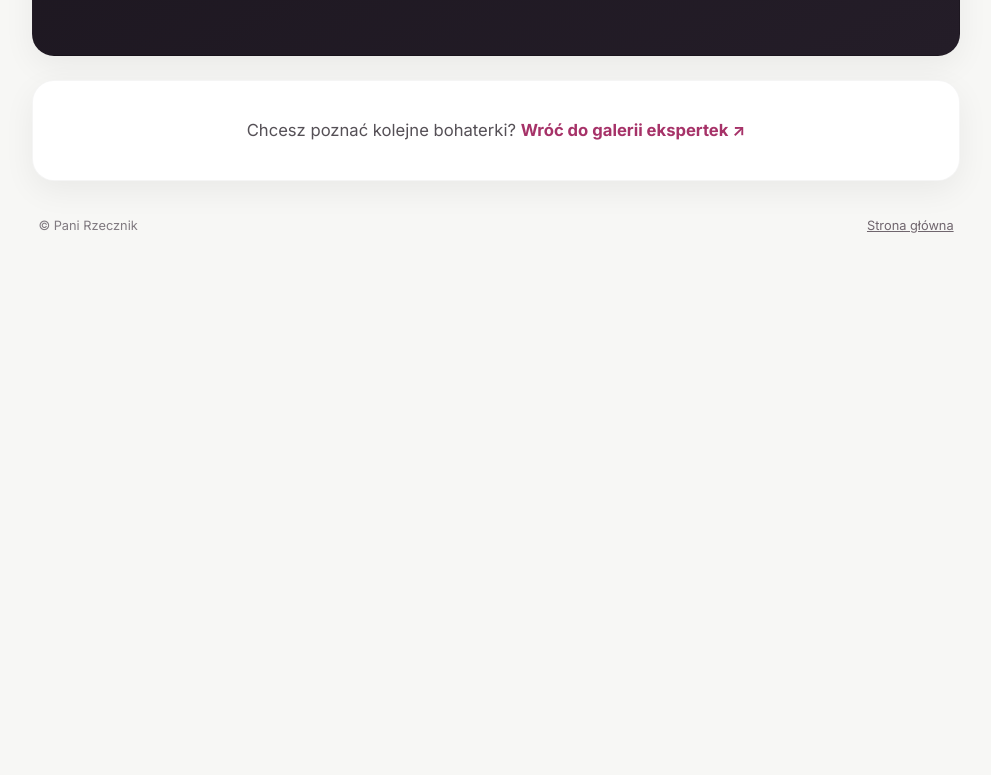
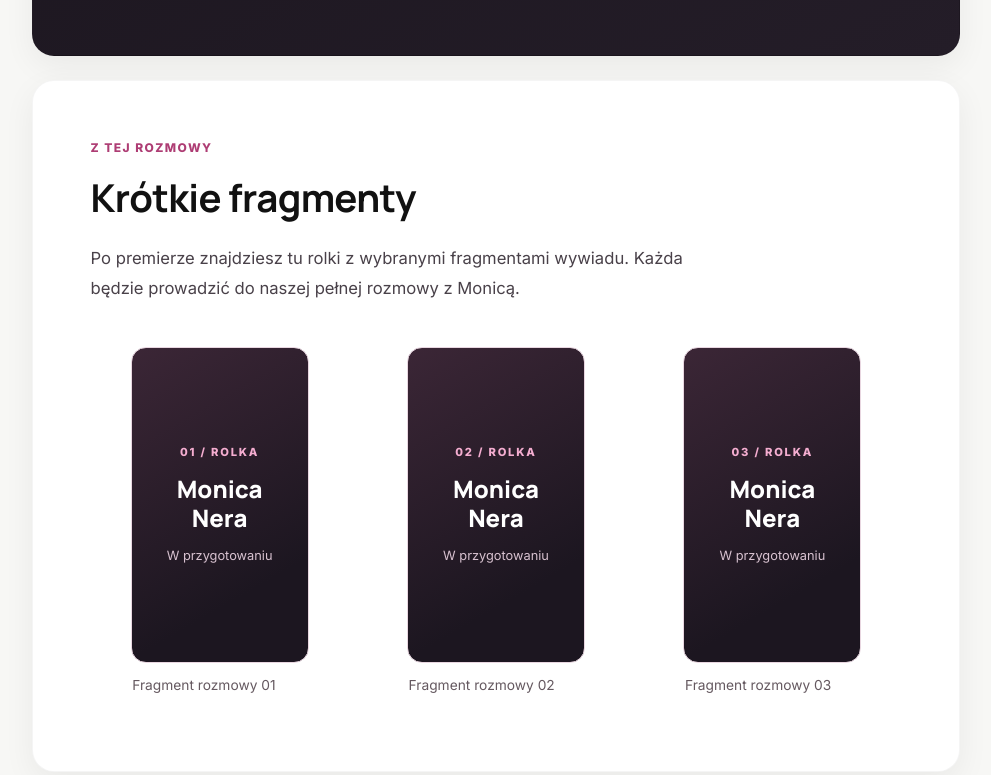
Before and after one commit to grzegorznowosielski-bot/panirzecznik, a plain HTML site: page ekspertka-w-kadrze/monica-nera/index.html in a window 1280 px wide. Shown: the part 2542-3317 px from the top of the page, without its empty margins (144-1135 px from the left). Before the commit the page ends 2881 px from the top, so only its background shows below. Drawn offline with Linux system fonts and the light colour scheme.

Commit message:
Add reels gallery placeholders to Monica Nera episode

```diff
--- a/ekspertka-w-kadrze/monica-nera/index.html
+++ b/ekspertka-w-kadrze/monica-nera/index.html
@@ -52,12 +52,20 @@
       .portrait-interview__placeholder { aspect-ratio: 16/9; border: 1px dashed #765b6e; background: rgba(255,255,255,.035); border-radius: 16px; margin-top: 1.8rem; display: grid; place-items: center; text-align: center; padding: 2rem; }
       .portrait-interview__placeholder span { display: block; color: #efbdd4; font-family: Manrope,Inter,sans-serif; font-size: clamp(1.1rem, 2.8vw, 1.7rem); font-weight: 700; }
       .portrait-interview__placeholder small { color: #b9a8b5; font-size: .85rem; display: block; margin-top: .65rem; }
+      .portrait-reels__lead { max-width: 640px; }
+      .portrait-reels__grid { display: grid; grid-template-columns: repeat(3, minmax(0, 1fr)); gap: 1.15rem; margin-top: 1.7rem; }
+      .portrait-reel { min-width: 0; }
+      .portrait-reel__frame { aspect-ratio: 9 / 16; display: flex; align-items: center; justify-content: center; flex-direction: column; padding: 1.2rem; gap: .8rem; border: 1px solid #e8d6e0; border-radius: 15px; background: linear-gradient(150deg, #3b2636, #1c1620 75%); color: #fff; text-align: center; }
+      .portrait-reel__no { color: #f4add0; text-transform: uppercase; letter-spacing: .16em; font-weight: 800; font-size: .7rem; }
+      .portrait-reel__title { font: 800 clamp(1.1rem, 2.2vw, 1.5rem)/1.2 Manrope, Inter, sans-serif; }
+      .portrait-reel__note { color: #d8c2d0; font-size: .8rem; }
+      .portrait-reel figcaption { color: #655960; font-size: .86rem; padding: .65rem .1rem 0; }
       .portrait-follow { text-align: center; padding: 2.2rem; margin-top: 1.5rem; }
       .portrait-follow p { color: #555056; }
       .portrait-follow a { color: #a63268; font-weight: 700; text-decoration: none; }
       .portrait-footer { display: flex; justify-content: space-between; gap: 1rem; flex-wrap: wrap; margin-top: 1.7rem; padding: .4rem; color: #807a80; font-size: .8rem; }
       .portrait-footer a { color: #70666e; }
-      @media(max-width: 700px) { .portrait-split { grid-template-columns: 1fr; } .portrait-monogram { min-height: 210px; } }
+      @media(max-width: 700px) { .portrait-split { grid-template-columns: 1fr; } .portrait-monogram { min-height: 210px; } .portrait-reels__grid { grid-auto-flow: column; grid-auto-columns: minmax(185px, 65%); grid-template-columns: none; overflow-x: auto; scroll-snap-type: x mandatory; padding-bottom: .6rem; } .portrait-reel { scroll-snap-align: start; } }
       @media(max-width: 480px) { .portrait-page { padding: 1rem .85rem 3rem; } .portrait-hero, .portrait-section { padding: 1.75rem 1.35rem; } .portrait-hero h1 { font-size: 3.15rem; } .portrait-meta { gap: .3rem; } .portrait-video { margin-top: 1.8rem; } .portrait-video::after { inset: .8rem; } }
     </style>
   </head>
@@ -111,6 +119,38 @@
         </section>
       </article>
 
+      <section class="card portrait-section portrait-reels" id="rolki" aria-labelledby="rolki-title">
+        <span class="portrait-section__kicker">Z tej rozmowy</span>
+        <h2 id="rolki-title">Krótkie fragmenty</h2>
+        <p class="portrait-reels__lead">Po premierze znajdziesz tu rolki z wybranymi fragmentami wywiadu. Każda będzie prowadzić do naszej pełnej rozmowy z Monicą.</p>
+        <div class="portrait-reels__grid">
+          <figure class="portrait-reel">
+            <div class="portrait-reel__frame" aria-label="Miejsce na pierwszą rolkę">
+              <span class="portrait-reel__no">01 / ROLKA</span>
+              <span class="portrait-reel__title">Monica Nera</span>
+              <span class="portrait-reel__note">W przygotowaniu</span>
+            </div>
+            <figcaption>Fragment rozmowy 01</figcaption>
+          </figure>
+          <figure class="portrait-reel">
+            <div class="portrait-reel__frame" aria-label="Miejsce na drugą rolkę">
+              <span class="portrait-reel__no">02 / ROLKA</span>
+              <span class="portrait-reel__title">Monica Nera</span>
+              <span class="portrait-reel__note">W przygotowaniu</span>
+            </div>
+            <figcaption>Fragment rozmowy 02</figcaption>
+          </figure>
+          <figure class="portrait-reel">
+            <div class="portrait-reel__frame" aria-label="Miejsce na trzecią rolkę">
+              <span class="portrait-reel__no">03 / ROLKA</span>
+              <span class="portrait-reel__title">Monica Nera</span>
+              <span class="portrait-reel__note">W przygotowaniu</span>
+            </div>
+            <figcaption>Fragment rozmowy 03</figcaption>
+          </figure>
+        </div>
+      </section>
+
       <section class="card portrait-follow">
         <p>Chcesz poznać kolejne bohaterki? <a href="../#bohaterki">Wróć do galerii ekspertek ↗</a></p>
       </section>
```
